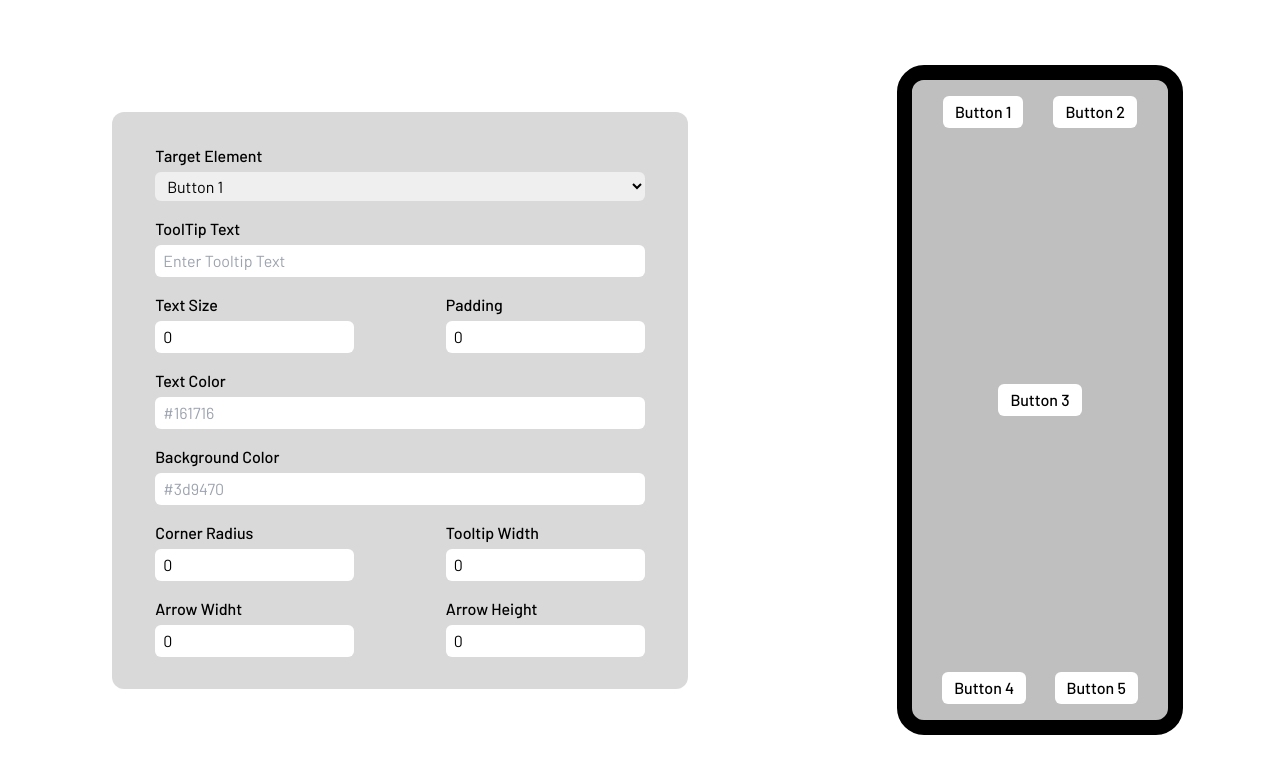
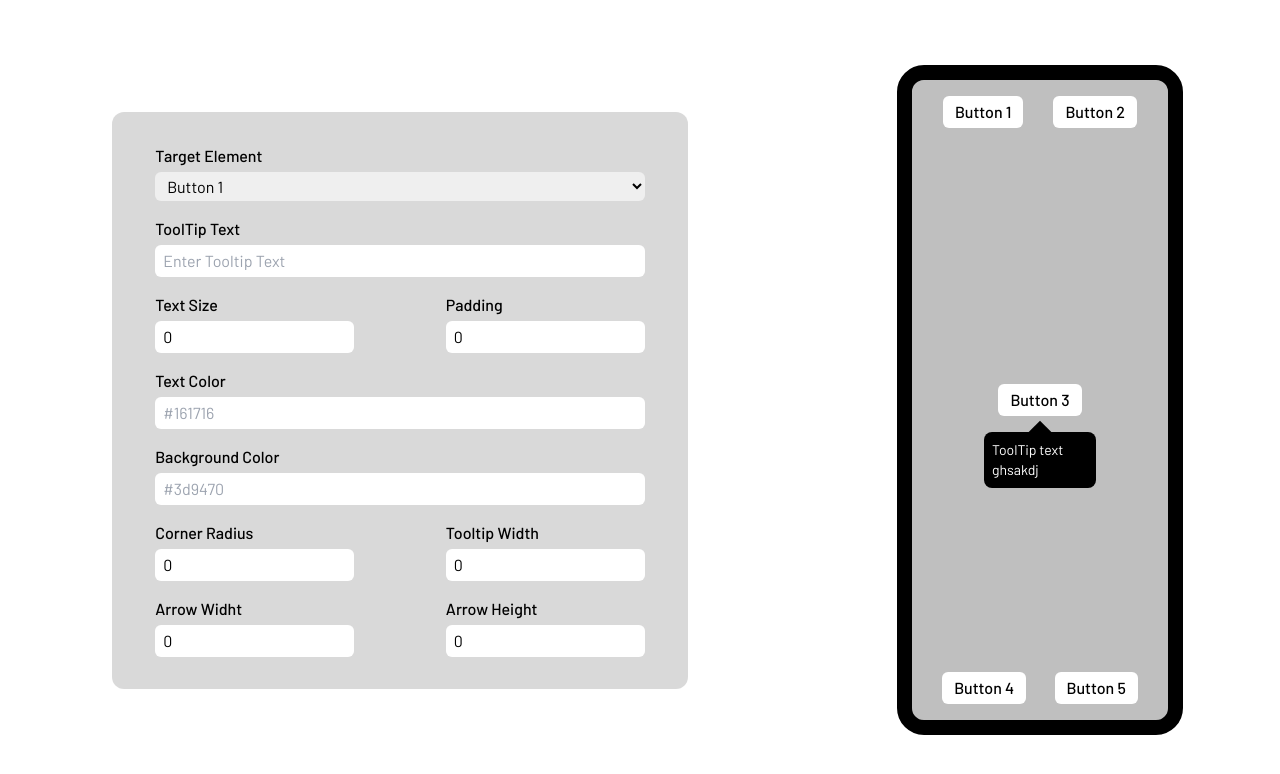
Before and after one commit to dhavalkolhe/ToolTip-Visualizer, a Next.js app: page / in a window 1280 px wide. Shown: the top 774 px of the page. Built offline with nearby package versions, Linux system fonts and the light colour scheme.

Commit message:
Tooltip UI implemented

```diff
--- a/app/globals.css
+++ b/app/globals.css
@@ -32,9 +32,24 @@ body {
 }
 
 .btnsContainer {
-  @apply flex justify-around items-center m-2;
+  @apply flex justify-around items-center m-2 relative;
 }
 
 .btn {
   @apply bg-white py-1 px-3 rounded-md font-medium;
 }
+
+@layer utilities {
+  @variants responsive {
+    /* Hide scrollbar for Chrome, Safari and Opera */
+    .no-scrollbar::-webkit-scrollbar {
+      display: none;
+    }
+
+    /* Hide scrollbar for IE, Edge and Firefox */
+    .no-scrollbar {
+      -ms-overflow-style: none; /* IE and Edge */
+      scrollbar-width: none; /* Firefox */
+    }
+  }
+}
--- a/components/Screen.js
+++ b/components/Screen.js
@@ -1,4 +1,5 @@
 import React from "react";
+import Tooltip from "../components/UI/Tooltip";
 
 function Screen() {
   return (
@@ -14,6 +15,7 @@ function Screen() {
       <div className="btnsContainer">
         <div>
           <button className="btn">Button 3</button>
+          <Tooltip />
         </div>
       </div>
       <div className="btnsContainer">
--- /dev/null
+++ b/components/UI/Tooltip.js
@@ -0,0 +1,14 @@
+import React from "react";
+
+function Tooltip() {
+  return (
+    <>
+      <div className="absolute bg-black -bottom-6 left-1/2 -translate-x-1/2 w-4 h-4 rotate-45"></div>
+      <div className="mt-4 absolute left-1/2 -translate-x-1/2 max-h-[100px] overflow-x-hidden overflow-y-auto no-scrollbar text-sm p-2 text-white bg-black rounded-lg w-15">
+        ToolTip text ghsakdj
+      </div>
+    </>
+  );
+}
+
+export default Tooltip;
```
